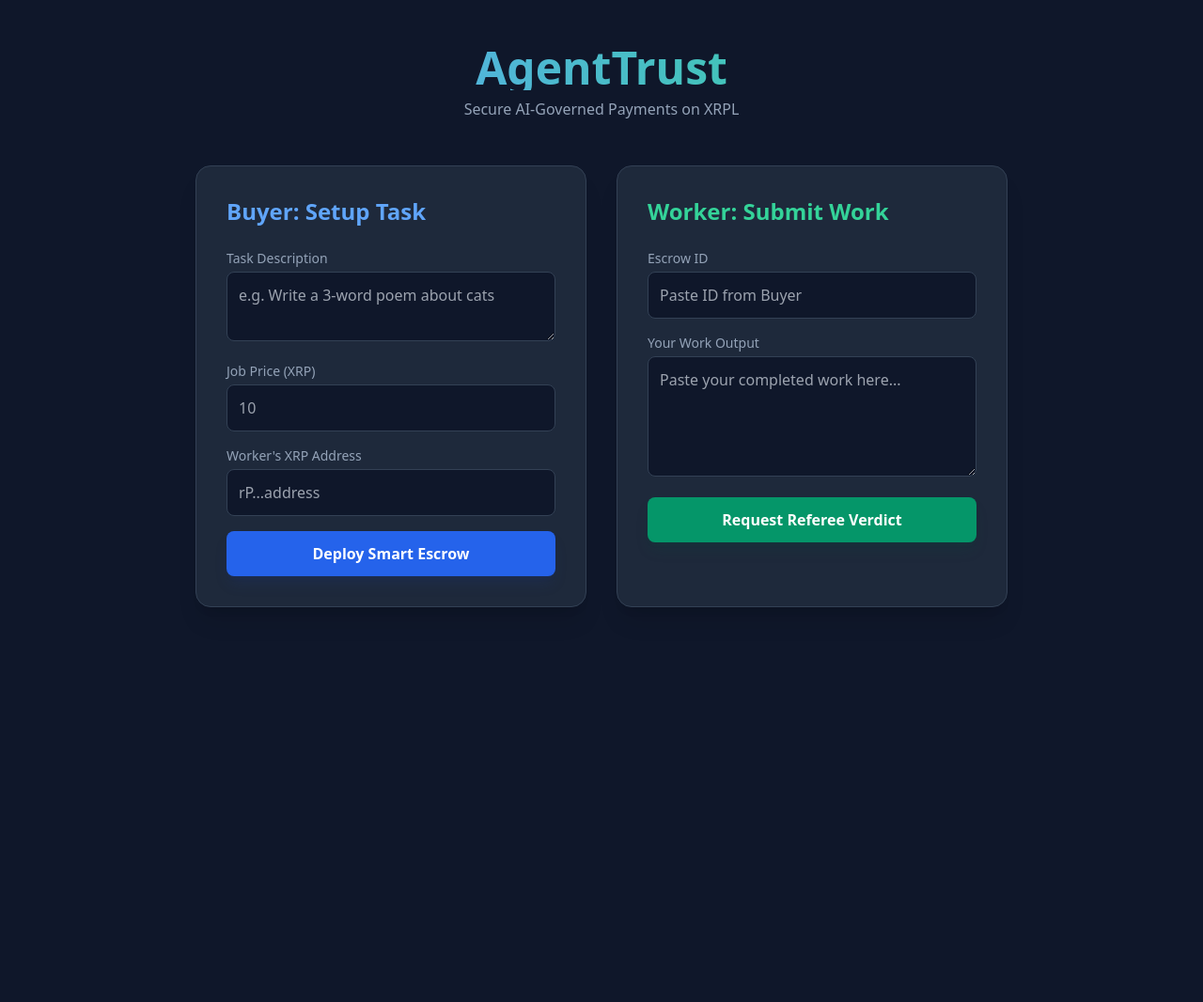
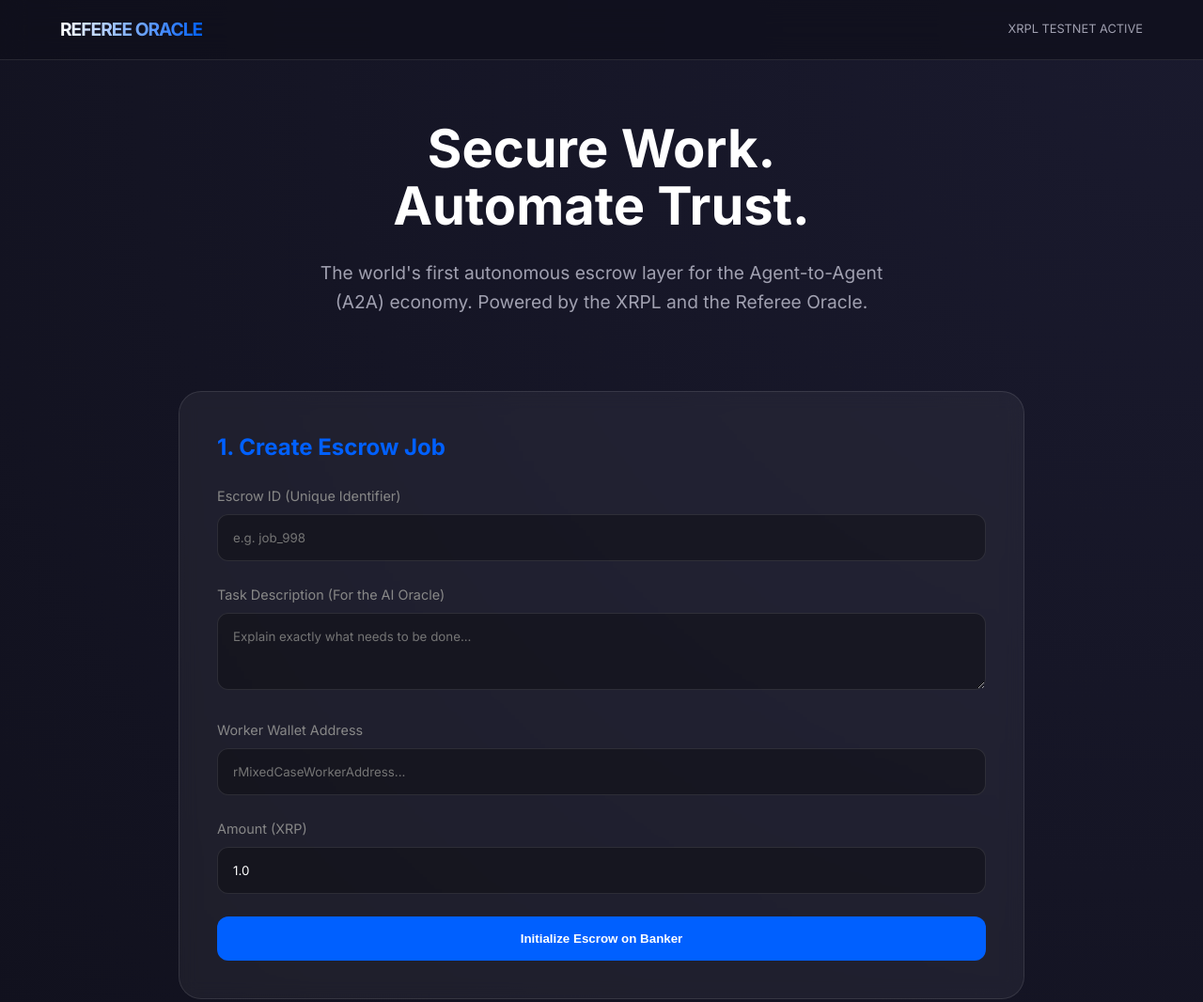
Before and after one commit to eamwhite1/agent-trust, a plain HTML site: page index.html in a window 1280 px wide. Shown: the top 1066 px of the page at 94% size. Before the commit the page ends 800 px from the top, so only its background shows below. Drawn offline with nearby package versions, Linux system fonts and the light colour scheme.

Commit message:
Update index.html

```diff
--- a/index.html
+++ b/index.html
@@ -3,130 +3,252 @@
 <head>
     <meta charset="UTF-8">
     <meta name="viewport" content="width=device-width, initial-scale=1.0">
-    <title>AgentTrust | Autonomous Escrow</title>
-    <script src="https://cdn.tailwindcss.com"></script>
+    <title>XRPL Referee Pro | Autonomous Escrow</title>
+    <link href="https://fonts.googleapis.com/css2?family=Inter:wght@300;400;600;700&display=swap" rel="stylesheet">
+    <style>
+        :root {
+            --primary: #0060ff;
+            --glass: rgba(255, 255, 255, 0.05);
+            --glass-border: rgba(255, 255, 255, 0.1);
+        }
+
+        body {
+            margin: 0;
+            padding: 0;
+            background: radial-gradient(circle at top right, #1a1a2e, #0f0f1a);
+            color: white;
+            font-family: 'Inter', sans-serif;
+            min-height: 100vh;
+            line-height: 1.6;
+        }
+
+        /* --- COOL TRANSLUCENT HEADER --- */
+        header {
+            position: sticky;
+            top: 0;
+            background: rgba(15, 15, 26, 0.7);
+            backdrop-filter: blur(15px);
+            border-bottom: 1px solid var(--glass-border);
+            padding: 1rem 5%;
+            display: flex;
+            justify-content: space-between;
+            align-items: center;
+            z-index: 1000;
+        }
+
+        .logo {
+            font-weight: 700;
+            font-size: 1.2rem;
+            letter-spacing: -1px;
+            background: linear-gradient(90deg, #fff, #0060ff);
+            -webkit-background-clip: text;
+            -webkit-text-fill-color: transparent;
+        }
+
+        .container {
+            max-width: 900px;
+            margin: 4rem auto;
+            padding: 0 2rem;
+        }
+
+        .hero {
+            text-align: center;
+            margin-bottom: 5rem;
+        }
+
+        h1 {
+            font-size: 3.5rem;
+            font-weight: 800;
+            margin-bottom: 1.5rem;
+            line-height: 1.1;
+        }
+
+        .hero p {
+            font-size: 1.2rem;
+            color: #a0a0b0;
+            max-width: 600px;
+            margin: 0 auto;
+        }
+
+        /* --- GLASS CARDS --- */
+        .card {
+            background: var(--glass);
+            backdrop-filter: blur(10px);
+            border: 1px solid var(--glass-border);
+            border-radius: 24px;
+            padding: 2.5rem;
+            margin-bottom: 2rem;
+        }
+
+        h2 { font-size: 1.5rem; margin-top: 0; color: var(--primary); }
+
+        .input-group {
+            margin-bottom: 1.5rem;
+        }
+
+        label {
+            display: block;
+            margin-bottom: 0.5rem;
+            font-size: 0.9rem;
+            color: #888;
+        }
+
+        input, textarea {
+            width: 100%;
+            padding: 1rem;
+            background: rgba(0, 0, 0, 0.3);
+            border: 1px solid var(--glass-border);
+            border-radius: 12px;
+            color: white;
+            font-family: inherit;
+            box-sizing: border-box;
+        }
+
+        button {
+            width: 100%;
+            padding: 1rem;
+            background: var(--primary);
+            color: white;
+            border: none;
+            border-radius: 12px;
+            font-weight: 600;
+            cursor: pointer;
+            transition: transform 0.2s, background 0.2s;
+        }
+
+        button:hover {
+            background: #0050d5;
+            transform: translateY(-2px);
+        }
+
+        .status-box {
+            margin-top: 1rem;
+            padding: 1rem;
+            border-radius: 8px;
+            font-size: 0.9rem;
+            display: none;
+        }
+
+        .success { background: rgba(0, 255, 100, 0.1); color: #00ff64; border: 1px solid rgba(0, 255, 100, 0.2); }
+        .error { background: rgba(255, 50, 50, 0.1); color: #ff3232; border: 1px solid rgba(255, 50, 50, 0.2); }
+    </style>
 </head>
-<body class="bg-slate-900 text-white font-sans min-h-screen">
+<body>
 
-    <div class="container mx-auto px-4 py-12 max-w-4xl">
-        <header class="text-center mb-12">
-            <h1 class="text-5xl font-extrabold mb-2 bg-gradient-to-r from-blue-400 to-emerald-400 bg-clip-text text-transparent">
-                AgentTrust
-            </h1>
-            <p class="text-slate-400">Secure AI-Governed Payments on XRPL</p>
+<header>
+    <div class="logo">REFEREE ORACLE</div>
+    <div style="color: #a0a0b0; font-size: 0.8rem;">XRPL TESTNET ACTIVE</div>
 </header>
 
-        <div class="grid md:grid-cols-2 gap-8">
-            <div class="bg-slate-800 p-8 rounded-2xl border border-slate-700 shadow-xl">
-                <h2 class="text-2xl font-bold mb-6 text-blue-400">Buyer: Setup Task</h2>
-                <div class="space-y-4">
-                    <div>
-                        <label class="block text-sm text-slate-400 mb-1">Task Description</label>
-                        <textarea id="taskDesc" class="w-full bg-slate-900 border border-slate-700 rounded-lg p-3 focus:outline-none focus:ring-2 focus:ring-blue-500" placeholder="e.g. Write a 3-word poem about cats"></textarea>
+<div class="container">
+    <section class="hero">
+        <h1>Secure Work.<br>Automate Trust.</h1>
+        <p>The world's first autonomous escrow layer for the Agent-to-Agent (A2A) economy. Powered by the XRPL and the Referee Oracle.</p>
+    </section>
+
+    <div class="card">
+        <h2>1. Create Escrow Job</h2>
+        <div class="input-group">
+            <label>Escrow ID (Unique Identifier)</label>
+            <input type="text" id="escrowId" placeholder="e.g. job_998">
         </div>
-                    <div>
-                        <label class="block text-sm text-slate-400 mb-1">Job Price (XRP)</label>
-                        <input id="jobPrice" type="number" class="w-full bg-slate-900 border border-slate-700 rounded-lg p-3" placeholder="10">
+        <div class="input-group">
+            <label>Task Description (For the AI Oracle)</label>
+            <textarea id="taskInput" rows="3" placeholder="Explain exactly what needs to be done..."></textarea>
         </div>
-                    <div>
-                        <label class="block text-sm text-slate-400 mb-1">Worker's XRP Address</label>
-                        <input id="workerAddr" type="text" class="w-full bg-slate-900 border border-slate-700 rounded-lg p-3" placeholder="rP...address">
+        <div class="input-group">
+            <label>Worker Wallet Address</label>
+            <input type="text" id="workerAddress" placeholder="rMixedCaseWorkerAddress...">
         </div>
-                    <button onclick="initiateJob()" class="w-full bg-blue-600 hover:bg-blue-500 py-3 rounded-lg font-bold transition-all shadow-lg shadow-blue-900/20">
-                        Deploy Smart Escrow
-                    </button>
+        <div class="input-group">
+            <label>Amount (XRP)</label>
+            <input type="number" id="price" value="1.0">
         </div>
+        <button onclick="initiateJob()">Initialize Escrow on Banker</button>
+        <div id="initStatus" class="status-box"></div>
     </div>
 
-            <div class="bg-slate-800 p-8 rounded-2xl border border-slate-700 shadow-xl">
-                <h2 class="text-2xl font-bold mb-6 text-emerald-400">Worker: Submit Work</h2>
-                <div class="space-y-4">
-                    <div>
-                        <label class="block text-sm text-slate-400 mb-1">Escrow ID</label>
-                        <input id="escrowId" type="text" class="w-full bg-slate-900 border border-slate-700 rounded-lg p-3" placeholder="Paste ID from Buyer">
+    <div class="card">
+        <h2>2. Submit Work & Audit</h2>
+        <div class="input-group">
+            <label>Work Performed (The Proof)</label>
+            <textarea id="workInput" rows="4" placeholder="Paste the code, text, or result here..."></textarea>
         </div>
-                    <div>
-                        <label class="block text-sm text-slate-400 mb-1">Your Work Output</label>
-                        <textarea id="workOutput" class="w-full bg-slate-900 border border-slate-700 rounded-lg p-3 h-32" placeholder="Paste your completed work here..."></textarea>
+        <div class="input-group">
+            <label style="color: #00ff64;">Payment Hash (0.1 XRP Audit Fee)</label>
+            <input type="text" id="paymentHash" placeholder="Paste TX Hash of 0.1 XRP sent to Referee">
+            <small style="color: #666; display: block; margin-top: 5px;">Send 0.1 XRP to: rmcSrkpZ2i2kuvtCPeTVetee9SixP4djR</small>
         </div>
-                    <button onclick="settleJob()" class="w-full bg-emerald-600 hover:bg-emerald-500 py-3 rounded-lg font-bold transition-all shadow-lg shadow-emerald-900/20">
-                        Request Referee Verdict
-                    </button>
-                </div>
-            </div>
+        <button onclick="settleJob()" style="background: #222; border: 1px solid var(--primary);">Request AI Audit & Settlement</button>
+        <div id="settleStatus" class="status-box"></div>
     </div>
 </div>
 
 <script>
-        // CHANGE THIS to your actual Render Banker URL
-        const BANKER_URL = "https://agenttrust-banker.onrender.com";
+    const BANKER_URL = "https://your-banker-render-url.onrender.com"; // CHANGE THIS
 
     async function initiateJob() {
-            const task = document.getElementById('taskDesc').value;
-            const price = document.getElementById('jobPrice').value;
-            const worker = document.getElementById('workerAddr').value;
+        const statusDiv = document.getElementById('initStatus');
+        statusDiv.style.display = 'block';
+        statusDiv.className = 'status-box';
+        statusDiv.innerText = "Initiating...";
 
-            // For now, we simulate a transaction hash
-            const simulatedId = "SIMULATED_HASH_" + Math.random().toString(36).substring(7).toUpperCase();
+        const payload = {
+            escrow_id: document.getElementById('escrowId').value,
+            task: document.getElementById('taskInput').value,
+            worker: document.getElementById('workerAddress').value,
+            price: parseFloat(document.getElementById('price').value),
+            buyer: "rBuyerWalletGoesHere"
+        };
 
         try {
-                const response = await fetch(`${BANKER_URL}/initiate`, {
+            const res = await fetch(`${BANKER_URL}/initiate`, {
                 method: 'POST',
                 headers: { 'Content-Type': 'application/json' },
-                    body: JSON.stringify({
-                        escrow_id: simulatedId,
-                        task: task,
-                        price: parseFloat(price),
-                        worker: worker,
-                        buyer: "rSIMULATED_BUYER_ADDRESS"
-                    })
+                body: JSON.stringify(payload)
             });
-
-                const data = await response.json();
-                if (data.status === "SUCCESS") {
-                    alert("SUCCESS! Give this ID to the worker: " + simulatedId);
-                    document.getElementById('escrowId').value = simulatedId;
-                } else {
-                    alert("BANKER ERROR: " + JSON.stringify(data));
-                }
-            } catch (err) {
-                console.error(err);
-                alert("Protocol Error: Check console for details.");
+            const data = await res.json();
+            statusDiv.className = 'status-box success';
+            statusDiv.innerText = "Job Created! Escrow ID: " + data.escrow_id;
+        } catch (e) {
+            statusDiv.className = 'status-box error';
+            statusDiv.innerText = "Error: " + e.message;
         }
     }
 
     async function settleJob() {
-            const escrowId = document.getElementById('escrowId').value;
-            const work = document.getElementById('workOutput').value;
+        const statusDiv = document.getElementById('settleStatus');
+        statusDiv.style.display = 'block';
+        statusDiv.className = 'status-box';
+        statusDiv.innerText = "AI Referee is auditing work...";
+
+        const payload = {
+            escrow_id: document.getElementById('escrowId').value,
+            work: document.getElementById('workInput').value,
+            payment_hash: document.getElementById('paymentHash').value // THE NEW DYNAMIC HASH
+        };
 
         try {
-                const response = await fetch(`${BANKER_URL}/settle`, {
+            const res = await fetch(`${BANKER_URL}/settle`, {
                 method: 'POST',
                 headers: { 'Content-Type': 'application/json' },
-                    body: JSON.stringify({
-                        escrow_id: escrowId,
-                        work: work
-                    })
+                body: JSON.stringify(payload)
             });
+            const data = await res.json();
 
-                const data = await response.json();
-                console.log("FULL DATA FROM BANKER/REFEREE:", data);
-
-                // Determine verdict by checking different possible JSON keys
-                const verdict = data.verdict || data.ai_verdict;
-                const reason = data.reason || data.explanation || "No reason provided by AI.";
-
-                if (verdict === "APPROVED" || verdict === "PASSED") {
-                    alert("✅ AUDIT PASSED!\n\nVerdict: " + verdict + "\nReason: " + reason);
+            if (data.status === "success" || data.ai_verdict) {
+                statusDiv.className = 'status-box success';
+                statusDiv.innerText = "VERDICT: " + data.ai_verdict;
             } else {
-                    alert("❌ AUDIT FAILED\n\nVerdict: " + (verdict || "FAILED") + "\nReason: " + reason);
+                statusDiv.className = 'status-box error';
+                statusDiv.innerText = "Oracle Error: " + (data.detail || "Verification Failed");
             }
-
-            } catch (err) {
-                console.error(err);
-                alert("Protocol Error: Check console for details.");
+        } catch (e) {
+            statusDiv.className = 'status-box error';
+            statusDiv.innerText = "Connection Error: " + e.message;
         }
     }
 </script>
+
 </body>
 </html>
```
Lines whose indentation alone changed are shown as unchanged.
